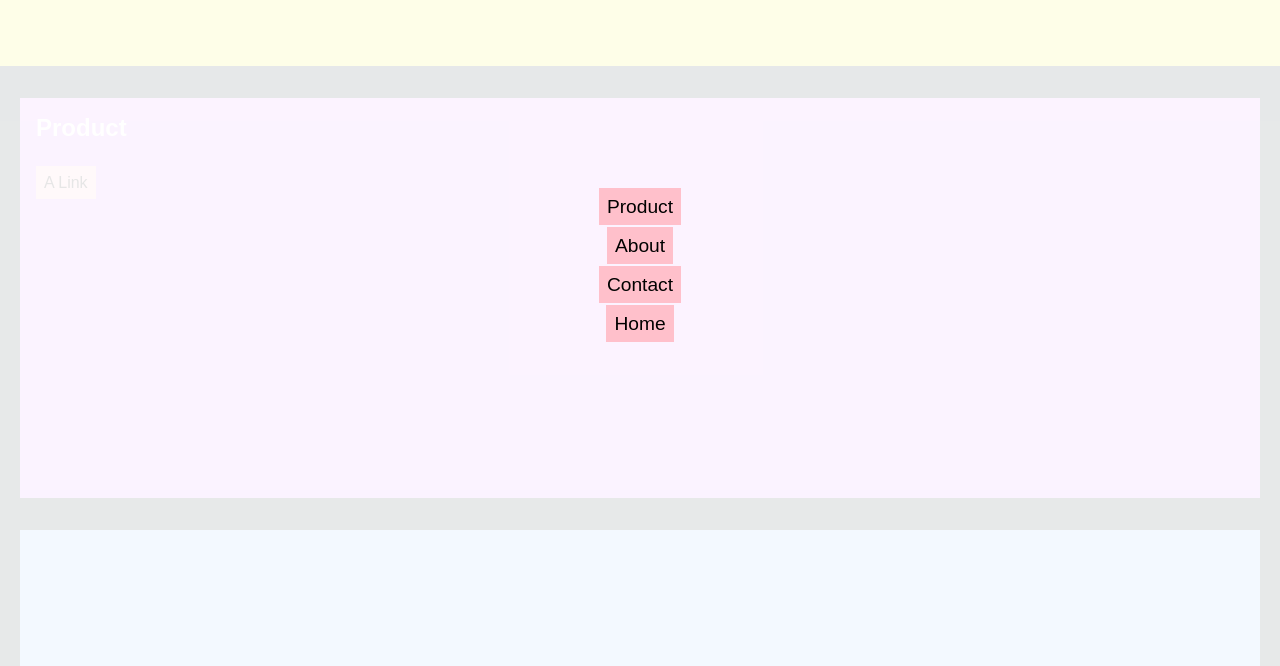
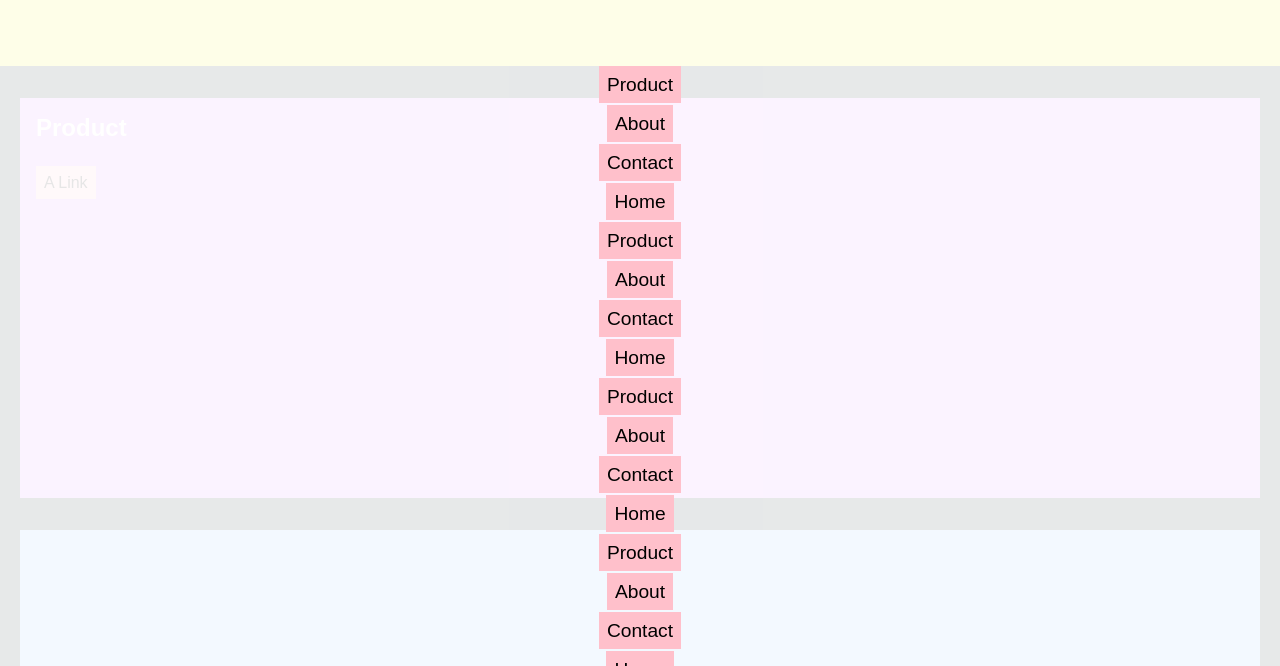
Before and after one commit to siramsay/basic-mobile-menu, a plain HTML site: page index.html in a window 1280 px wide. Both pictures are taken after a click on the button "Menu". Shown: the part 134-800 px from the top of the page. Drawn offline with Linux system fonts and the light colour scheme.

Commit message:
add scroll to menu and adjust code as necessary

```diff
--- a/index.html
+++ b/index.html
@@ -21,6 +21,18 @@
       <li><a href="#a">About</a></li>
       <li><a href="#c">Contact</a></li>
       <li><a href="#h">Home</a></li>
+      <li><a href="#p">Product</a></li>
+      <li><a href="#a">About</a></li>
+      <li><a href="#c">Contact</a></li>
+      <li><a href="#h">Home</a></li>
+      <li><a href="#p">Product</a></li>
+      <li><a href="#a">About</a></li>
+      <li><a href="#c">Contact</a></li>
+      <li><a href="#h">Home</a></li>
+      <li><a href="#p">Product</a></li>
+      <li><a href="#a">About</a></li>
+      <li><a href="#c">Contact</a></li>
+      <li><a href="#h">Home</a></li>
     </menu>
   </nav>
 </header>
--- a/style.css
+++ b/style.css
@@ -163,15 +163,18 @@ nav {
   top: 0;
   left: 0;
   /* Style for flex */
-  align-items: center;
+  align-items: flex-start;
   justify-content: center;
   text-align: center;
 }
 nav.open {
   display: flex;
+  overflow: scroll;
+  padding-top: 200px;
 }
 menu {
   padding-left: 0;
+  margin-bottom: 100px;
 }
 menu li {
   list-style: none;
```
